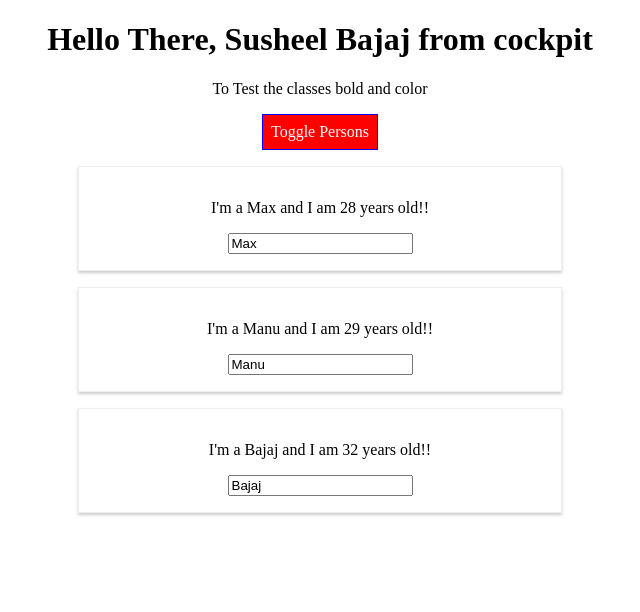
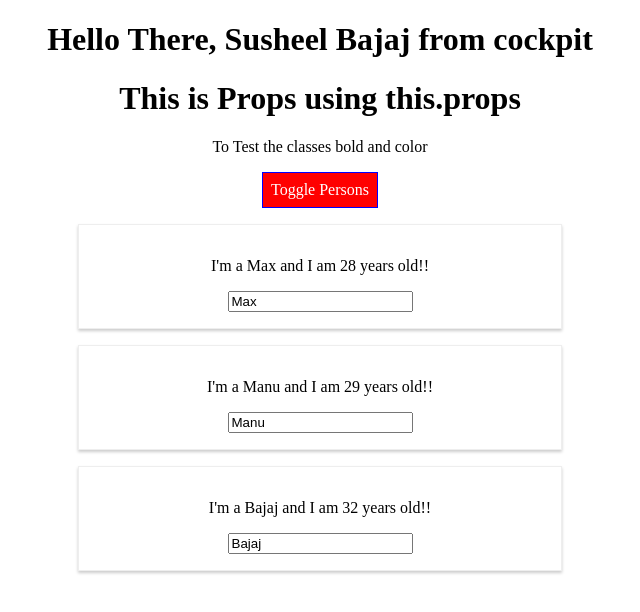
Before and after one commit to sbajaj2/React, a React app: page / in a window 1280 px wide. Both pictures are taken after a click on the button "Toggle Persons". Shown: the whole page, without its empty margins (320-960 px from the left). Built offline with nearby package versions, Linux system fonts and the light colour scheme.

Commit message:
Component lifecycle - Creation 😁

```diff
--- a/index.js
+++ b/index.js
@@ -4,4 +4,4 @@ import ReactDOM from 'react-dom';
 // main app
 import App from './src/Containers/App';
 
-ReactDOM.render(<App />, document.getElementById('app'))
+ReactDOM.render(<App title="This is Props using this.props"/>, document.getElementById('app'))
--- a/src/Components/Cockpit/Cockpit.css
+++ b/src/Components/Cockpit/Cockpit.css
@@ -25,6 +25,6 @@
 }
 
 .Cockpit button.Red:hover{
-    background-color: white;
+    background-color: mediumslateblue;
     color: black;
 }
--- a/src/Components/Cockpit/Cockpit.js
+++ b/src/Components/Cockpit/Cockpit.js
@@ -18,6 +18,7 @@ const cockpit = (props) => {
     return (
         <div className={cockpitStyles.Cockpit}>
             <h1>Hello There, Susheel Bajaj from cockpit</h1>
+            <h1>{props.addTitle}</h1>
             <p className={classes.join(' ')}>To Test the classes bold and color</p>
             <button className={btnClass}
                 onClick={props.clicked}>Toggle Persons</button>
--- a/src/Components/Persons/PErsons.js
+++ b/src/Components/Persons/PErsons.js
@@ -1,13 +1,30 @@
-import React from 'react';
+import React, { Component } from 'react';
 import Person from './Person/Person';
 
-const persons = (props) => props.persons.map((person, index) => {
+class Persons extends Component {
+    constructor (props) {
+        super(props);
+        console.log("[Persons.js] inside App constructor")
+    }
+
+    componentDidMount() {
+        console.log("[Persons.js] inside App componentDidMount");
+    }
+
+    componentWillMount() {
+        console.log("[Persons.js] inside App componentWillMount");
+    }
+    render () {
+        console.log("[Persons.js] inside App render");
+        return this.props.persons.map((person, index) => { //stateless component or functional
             return <Person
-                click={() => props.click(index)}
+                click={() => this.props.click(index)}
                 name={person.name}
                 age={person.age}
                 key={person.id}
-                changed={(event) => props.change(event, person.id)} />
+                changed={(event) => this.props.change(event, person.id)} />
         });
+    }
+}
 
-export default persons;
+export default Persons;
--- a/src/Components/Persons/Person/Person.js
+++ b/src/Components/Persons/Person/Person.js
@@ -1,20 +1,31 @@
-import React from 'react';
+import React, { Component } from 'react';
 import styles from './Person.css'
 
 
 
-const person = (props) => {
-     const rnd = Math.random();
-    // if(rnd> 0.7){
-    //     throw new Error('There is something wrong');
-    // }
-    return (
-        <div className={styles.Person}>
-            <p onClick={props.click}>I'm a {props.name} and I am {props.age} years old!!</p>
-            <p>{props.children}</p>
-            <input type="text" onChange={props.changed} value={props.name} />
-        </div>
-    );
+class Person extends Component {
+    constructor (props) {
+        super(props);
+        console.log("[Person.js] inside App constructor")
+    }
+
+    componentDidMount() {
+        console.log("[Person.js] inside App componentDidMount");
+    }
+
+    componentWillMount() {
+        console.log("[Person.js] inside App componentWillMount");
+    }
+    render () {
+        console.log("[Person.js] inside App render");
+        return (
+            <div className={styles.Person}>
+                <p onClick={this.props.click}>I'm a {this.props.name} and I am {this.props.age} years old!!</p>
+                <p>{this.props.children}</p>
+                <input type="text" onChange={this.props.changed} value={this.props.name} />
+            </div>
+        );
+    }
 }
 
-export default person;
+export default Person;
--- a/src/Containers/App.css
+++ b/src/Containers/App.css
@@ -29,6 +29,6 @@
 }
 
 .App button.Red:hover{
-    background-color: white;
+    background-color: mediumslateblue;
     color: black;
 }
--- a/src/Containers/App.js
+++ b/src/Containers/App.js
@@ -5,8 +5,11 @@ import styles from './App.css';
 import Cockpit from '../Components/Cockpit/Cockpit';
 //import ErrorBoundary from '../Components/ErrorBoundary/ErrorBoundary';
 
-class App extends Component {
-    state = {
+class App extends Component { //stateful component
+    constructor (props) {
+        super(props);
+        console.log("[App.js] inside App constructor", props)
+        this.state = {
             persons: [
                 {id:'id1', name: 'Max', age: '28'},
                 {id:'id2', name: 'Manu', age: '29'},
@@ -14,6 +17,15 @@ class App extends Component {
             ],
             title: 'mr',
             showPersons: false
+        }
+    }
+
+    componentDidMount() {
+        console.log("[App.js] inside App componentDidMount");
+    }
+
+    componentWillMount() {
+        console.log("[App.js] inside App componentWillMount");
     }
 
     nameChangeHandler = (event, id) => {
@@ -70,6 +82,7 @@ togglePersonHandler = () => {
         // if(this.state.persons.length <= 1){
         //     classes.push(styles.bold); // classes = ['red', 'bold']
         // }
+        console.log("[App.js] inside App render");
 
          let persons = null;
 
@@ -87,6 +100,7 @@ togglePersonHandler = () => {
         return (
             <div className={styles.App}>
                 <Cockpit
+                    addTitle={this.props.title}
                     showPersons={this.state.showPersons}
                     persons = {this.state.persons}
                     clicked ={this.togglePersonHandler}/>
```
Lines whose indentation alone changed are shown as unchanged.
